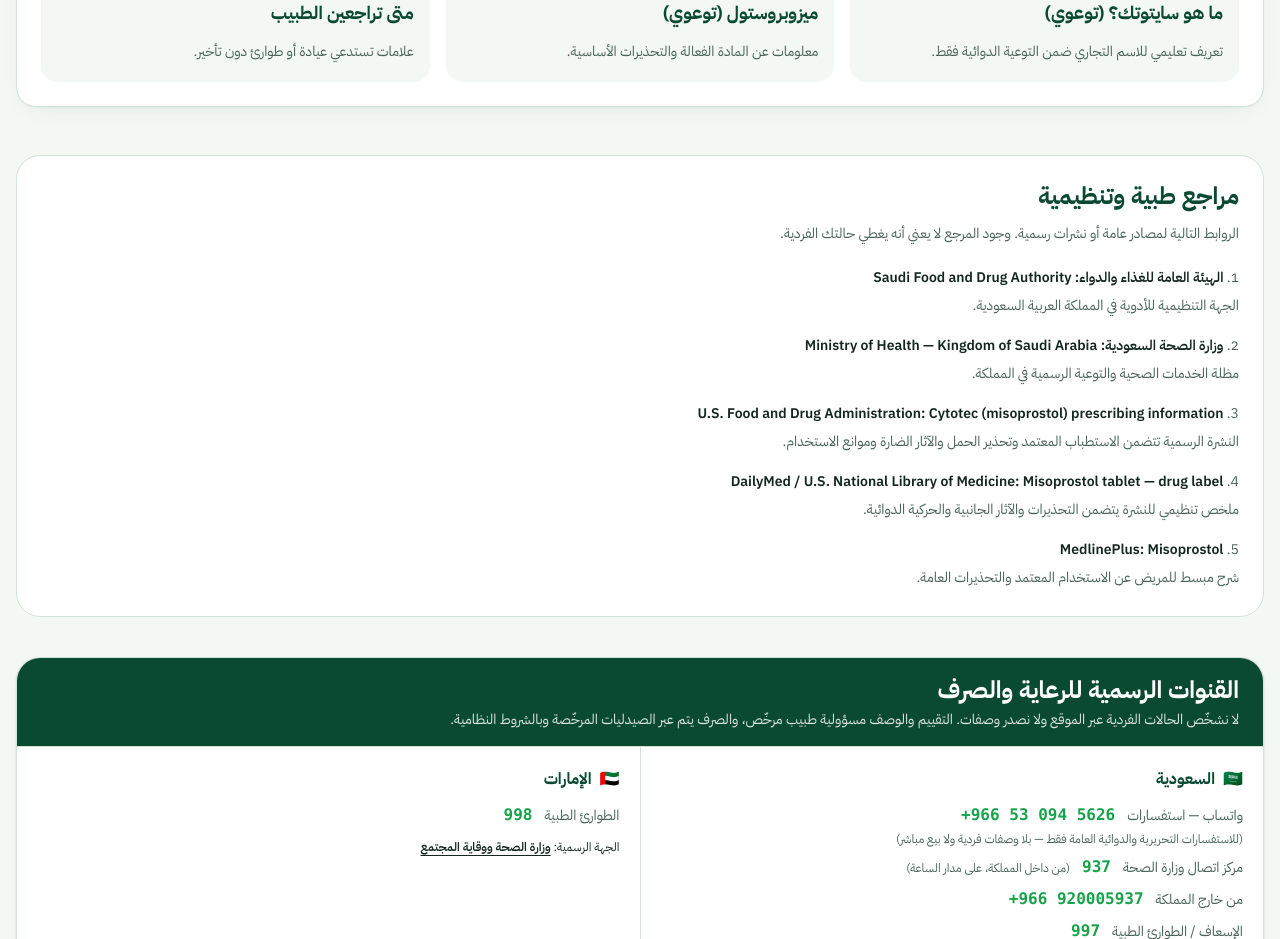
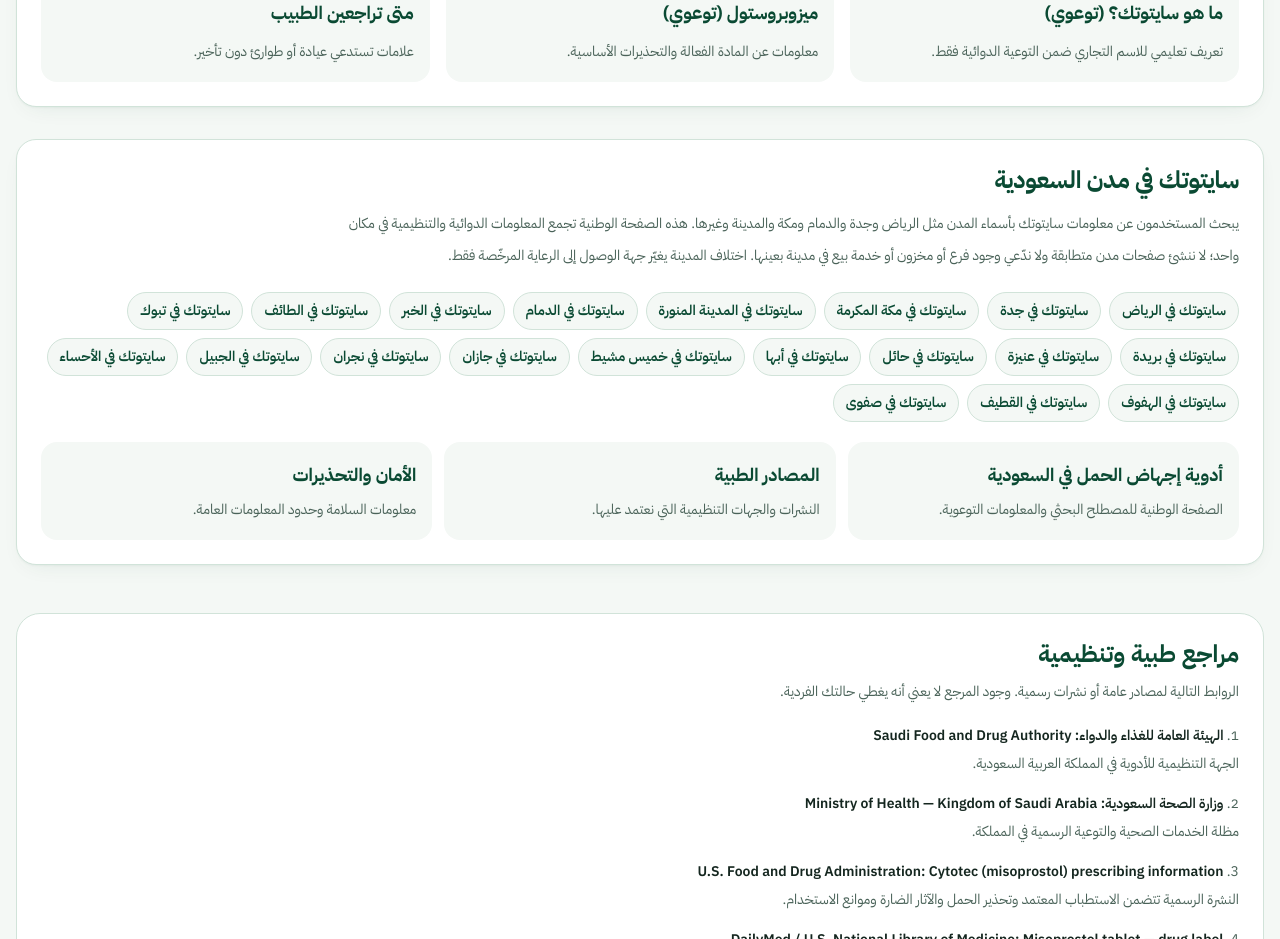
Before and after one commit to saudi-cytotec/saudi-cytotec, a React (Vite) app: page /service-areas in a window 1280 px wide. Shown: the part 1920-2859 px from the top of the page. Built offline with nearby package versions, Linux system fonts and the light colour scheme.

Commit message:
Implement Saudi city keyword coverage in one national hub

```diff
--- a/src/pages/ServiceAreas.tsx
+++ b/src/pages/ServiceAreas.tsx
@@ -7,6 +7,30 @@ import { ReferencesList } from "../components/ReferencesList";
 import { JsonLd, Seo } from "../components/Seo";
 import { serviceAreaLinks } from "../data/serviceAreas";
 import { SITE } from "../data/site";
+
+
+const saudiCities = [
+  "الرياض",
+  "جدة",
+  "مكة المكرمة",
+  "المدينة المنورة",
+  "الدمام",
+  "الخبر",
+  "الطائف",
+  "تبوك",
+  "بريدة",
+  "عنيزة",
+  "حائل",
+  "أبها",
+  "خميس مشيط",
+  "جازان",
+  "نجران",
+  "الجبيل",
+  "الأحساء",
+  "الهفوف",
+  "القطيف",
+  "صفوى",
+];
 
 const faqItems = [
   {
@@ -213,6 +237,37 @@ export function ServiceAreas() {
         </div>
       </section>
 
+
+      <section className="card-premium p-6">
+        <h2 className="font-display text-2xl font-extrabold text-brand-deep">سايتوتك في مدن السعودية</h2>
+        <p className="mt-3 max-w-4xl text-sm leading-8 text-ink-soft">
+          يبحث المستخدمون عن معلومات سايتوتك بأسماء المدن مثل الرياض وجدة والدمام ومكة والمدينة وغيرها.
+          هذه الصفحة الوطنية تجمع المعلومات الدوائية والتنظيمية في مكان واحد؛ لا ننشئ صفحات مدن متطابقة ولا ندّعي
+          وجود فرع أو مخزون أو خدمة بيع في مدينة بعينها. اختلاف المدينة يغيّر جهة الوصول إلى الرعاية المرخّصة فقط.
+        </p>
+        <div className="mt-5 flex flex-wrap gap-2">
+          {saudiCities.map((city) => (
+            <span key={city} className="rounded-full border border-line bg-cream px-3 py-2 text-sm font-semibold text-brand-deep">
+              سايتوتك في {city}
+            </span>
+          ))}
+        </div>
+        <div className="mt-5 grid gap-3 md:grid-cols-3">
+          <Link to="/abortion-pills-saudi-arabia" className="rounded-2xl bg-cream p-4 hover:bg-brand-soft">
+            <strong className="text-brand-deep">أدوية إجهاض الحمل في السعودية</strong>
+            <p className="mt-1 text-sm leading-7 text-ink-soft">الصفحة الوطنية للمصطلح البحثي والمعلومات التوعوية.</p>
+          </Link>
+          <Link to="/medical-sources" className="rounded-2xl bg-cream p-4 hover:bg-brand-soft">
+            <strong className="text-brand-deep">المصادر الطبية</strong>
+            <p className="mt-1 text-sm leading-7 text-ink-soft">النشرات والجهات التنظيمية التي نعتمد عليها.</p>
+          </Link>
+          <Link to="/safety" className="rounded-2xl bg-cream p-4 hover:bg-brand-soft">
+            <strong className="text-brand-deep">الأمان والتحذيرات</strong>
+            <p className="mt-1 text-sm leading-7 text-ink-soft">معلومات السلامة وحدود المعلومات العامة.</p>
+          </Link>
+        </div>
+      </section>
+
       <ReferencesList ids={["sfda", "moh", "fdaLabel", "dailyMed", "medlinePlus"]} />
       <CareReferral />
       <ContactCta topic="سؤال عن الرعاية الصحية للمرأة في السعودية" />
```
